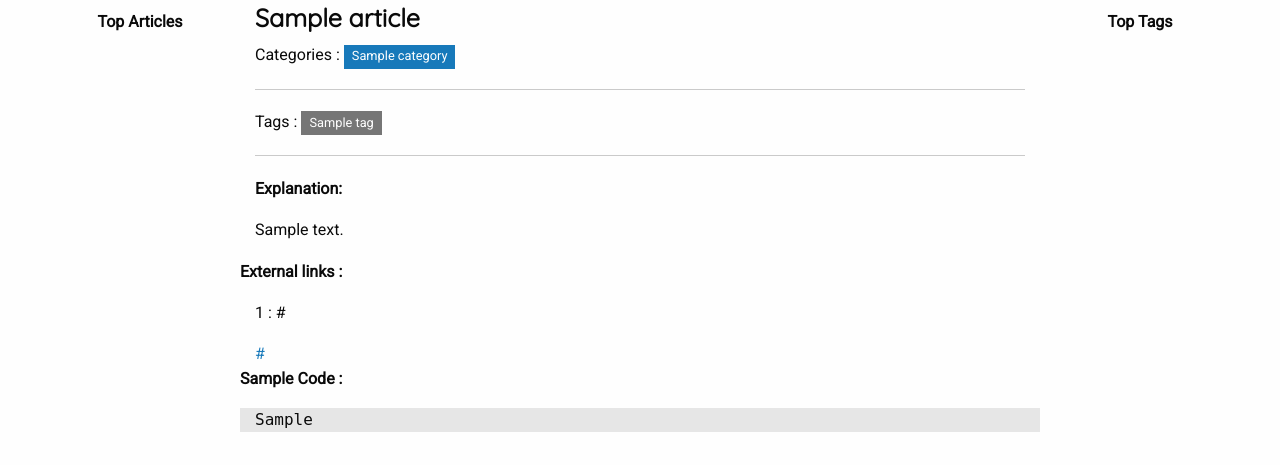
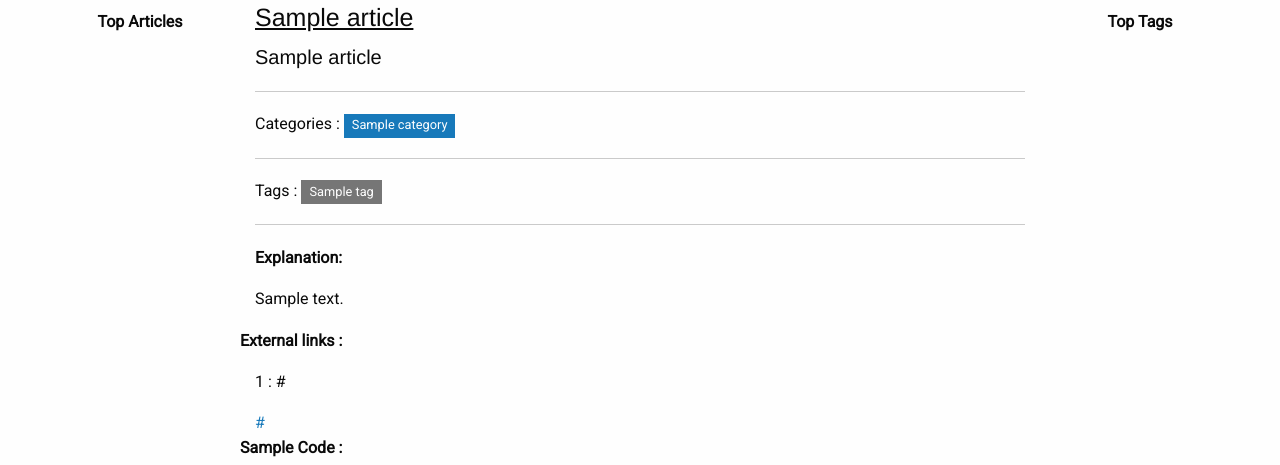
Before and after one commit to venkatasrikanthmaddela/newpmpro, a Django app: page /see-programs in a window 1280 px wide. Shown: the part 54-519 px from the top of the page. Run offline with Django 3.2, Linux system fonts and the light colour scheme; tables that the repository leaves empty hold one stand-in row (values such as "Sample post"); lists and menus that the app fills with data are empty; parts of the project's set-up code (start-up, migrations or seed data) failed here and were passed over; some libraries are stand-ins or nearby versions.

Commit message:
added sub-title for articles

```diff
--- a/newpmpro/articleManagement/templates/articleManagement/articlesListPage.html
+++ b/newpmpro/articleManagement/templates/articleManagement/articlesListPage.html
@@ -16,9 +16,13 @@
             {% for each_article in allArticles %}
                 <div class="row">
                     <div class="large-12 small-12 columns">
-                        <h4 class="get-title-font">
-                            <b>{{ each_article.articleData.title }}</b>
-                        </h4>
+                        <h1 class="article-title">
+                            {{ each_article.articleData.title }}
+                        </h1>
+                        <h2 class="article-sub-title">
+                            {{ each_article.articleData.subTitle }}
+                        </h2>
+                        <hr>
                         {% if each_article.categories %}
                             <div>
                                 <span>Categories : </span>
--- a/newpmpro/newpmpro/models.py
+++ b/newpmpro/newpmpro/models.py
@@ -92,6 +92,7 @@ class ProjectIdeas(CustomModel):
 
 class Article(CustomModel):
     title = models.TextField()
+    subTitle = models.TextField(default="NA")
     content = models.TextField()
     codePart = models.TextField(default="NA")
     author = models.ForeignKey(PmUser)
--- a/newpmpro/static/css/app.css
+++ b/newpmpro/static/css/app.css
@@ -10,7 +10,16 @@ body, h1, h2, h3, h4, h5, h6, p, li, a, div{
 
 .get-title-font{
     font-family: 'Quicksand', sans-serif;
-    /*font-weight: 300;*/
+    font-weight: 300;
+}
+
+.article-title{
+    font-size: 25px;
+    text-decoration: underline;
+}
+
+.article-sub-title {
+    font-size: 20px;
 }
 
 li{
```
